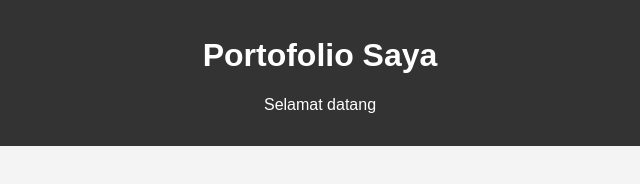
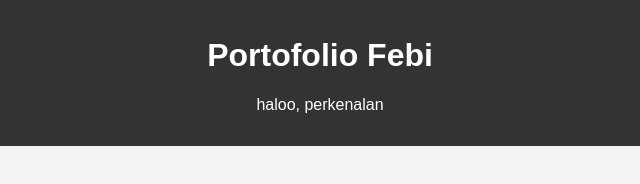
Before and after one commit to nanabyput/nanabyput., a plain HTML site: page index.html in a window 1280 px wide. Shown: the full height of the page, 320-960 px from the left. Drawn offline with Linux system fonts and the light colour scheme.

Commit message:
Update index.html

```diff
--- a/index.html
+++ b/index.html
@@ -3,7 +3,7 @@
 <head>
     <meta charset="UTF-8">
     <meta name="viewport" content="width=device-width, initial-scale=1.0">
-    <title>Portofolio Saya</title>
+    <title>Portofolio Febi</title>
     <style>
         body {
             font-family: Arial, sans-serif;
@@ -43,5 +43,5 @@
 </head>
 <body>
     <header>
-        <h1>Portofolio Saya</h1>
-        <p>Selamat datang
+        <h1>Portofolio Febi</h1>
+        <p>haloo, perkenalan
```
